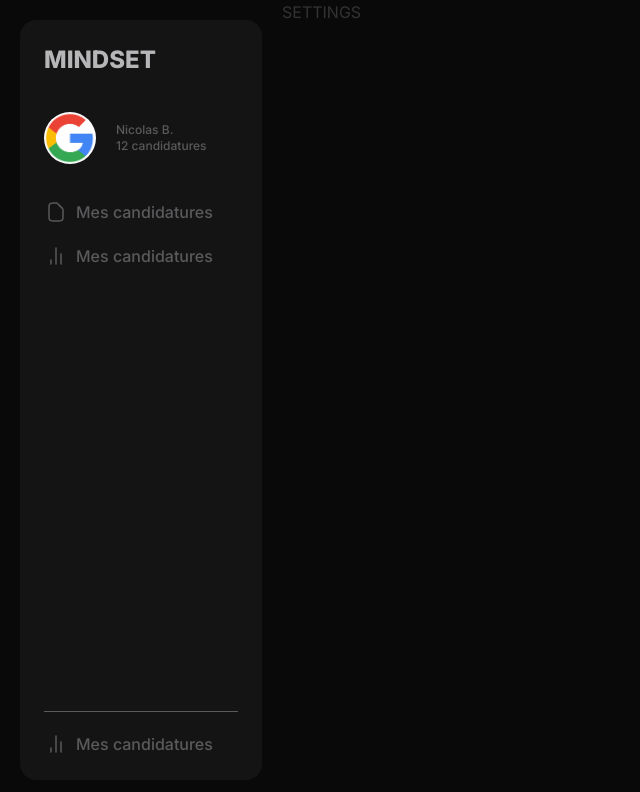
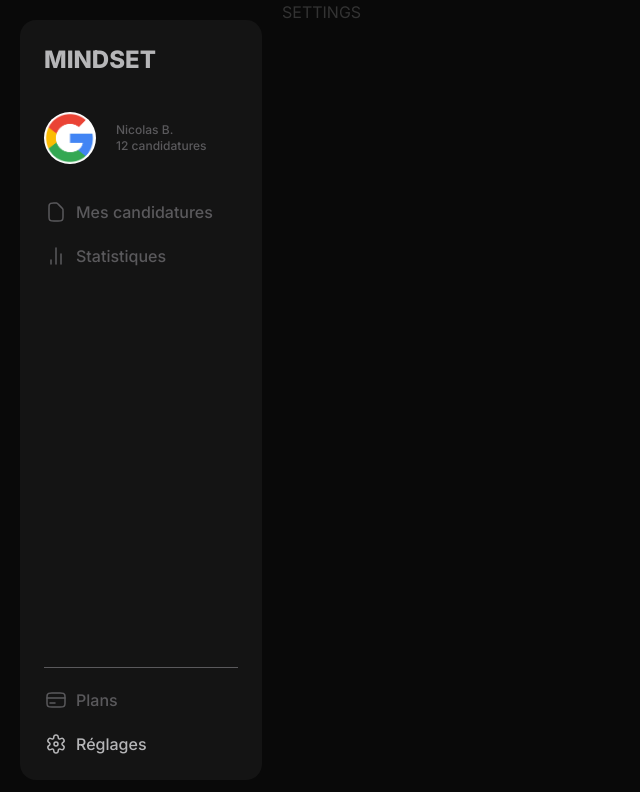
Before and after one commit to brdnicolas/mindset, a React (Create React App) app: page /settings in a window 1280 px wide. Shown: the top 792 px of the page, without its empty margins (0-640 px from the left). Built offline with nearby package versions, Linux system fonts and the light colour scheme.

Commit message:
change bottom navbar label

```diff
--- a/src/components/organisms/navbar/Navbar.tsx
+++ b/src/components/organisms/navbar/Navbar.tsx
@@ -39,15 +39,23 @@ export const Navbar = ({ studentName, applicationsNumber }: AvatarProps) => {
             </NavbarLabel>
 
             <NavbarLabel iconName="bar-chart-2" onClick={() => goTo('/stats')} isActive={isPath('stats')}>
-              Mes candidatures
+              Statistiques
             </NavbarLabel>
           </div>
         </div>
         <div className="w-full">
           <hr className="h-[1px] w-full border-gray-500" />
           <div className="mt-5">
-            <NavbarLabel iconName="bar-chart-2" onClick={() => goTo('/stats')} isActive={isPath('stats')}>
-              Mes candidatures
+            <NavbarLabel iconName="credit-card" onClick={() => goTo('/plans')} isActive={isPath('plans')}>
+              Plans
+            </NavbarLabel>
+            <NavbarLabel
+              className="mt-5"
+              iconName="gear"
+              onClick={() => goTo('/settings')}
+              isActive={isPath('settings')}
+            >
+              Réglages
             </NavbarLabel>
           </div>
         </div>
```
